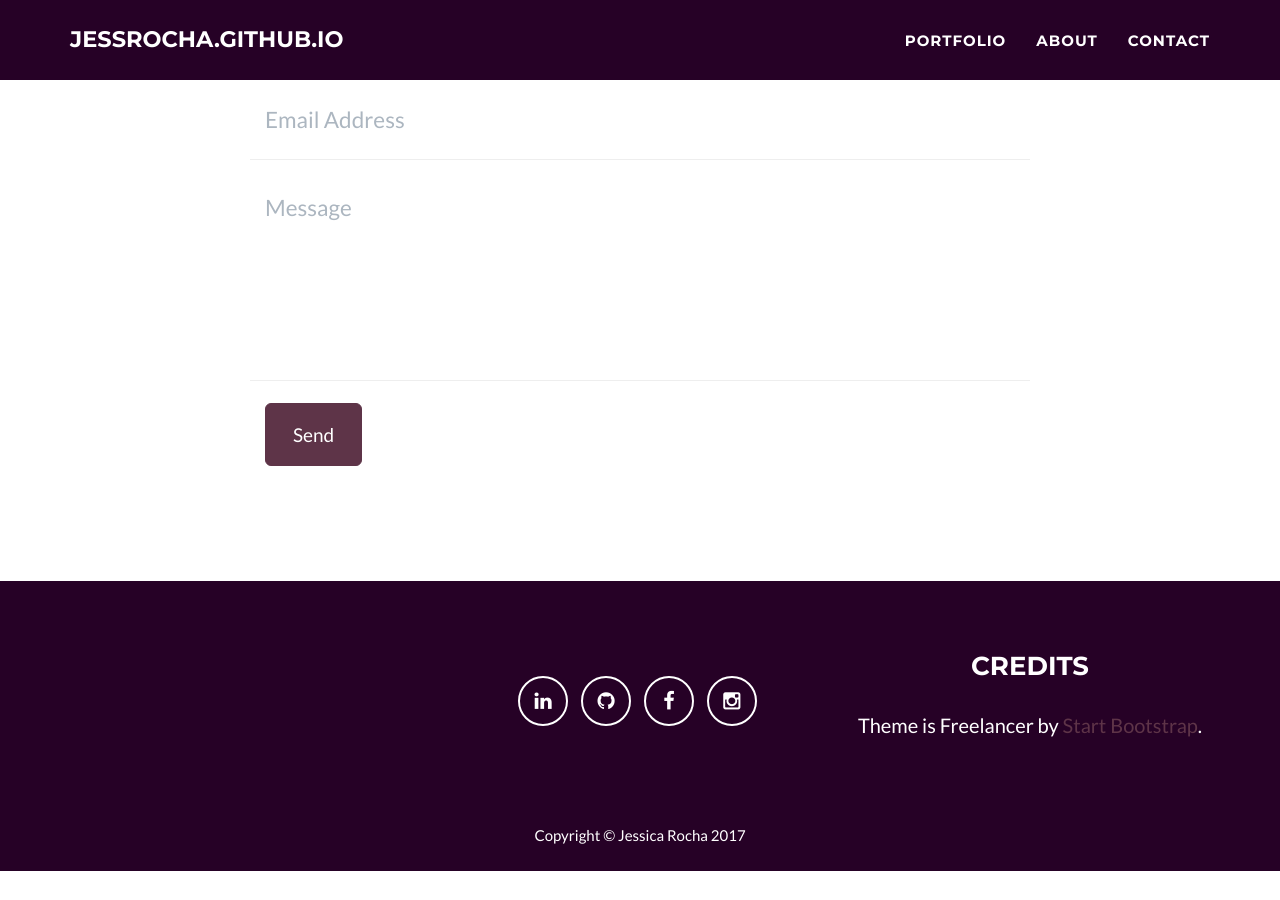
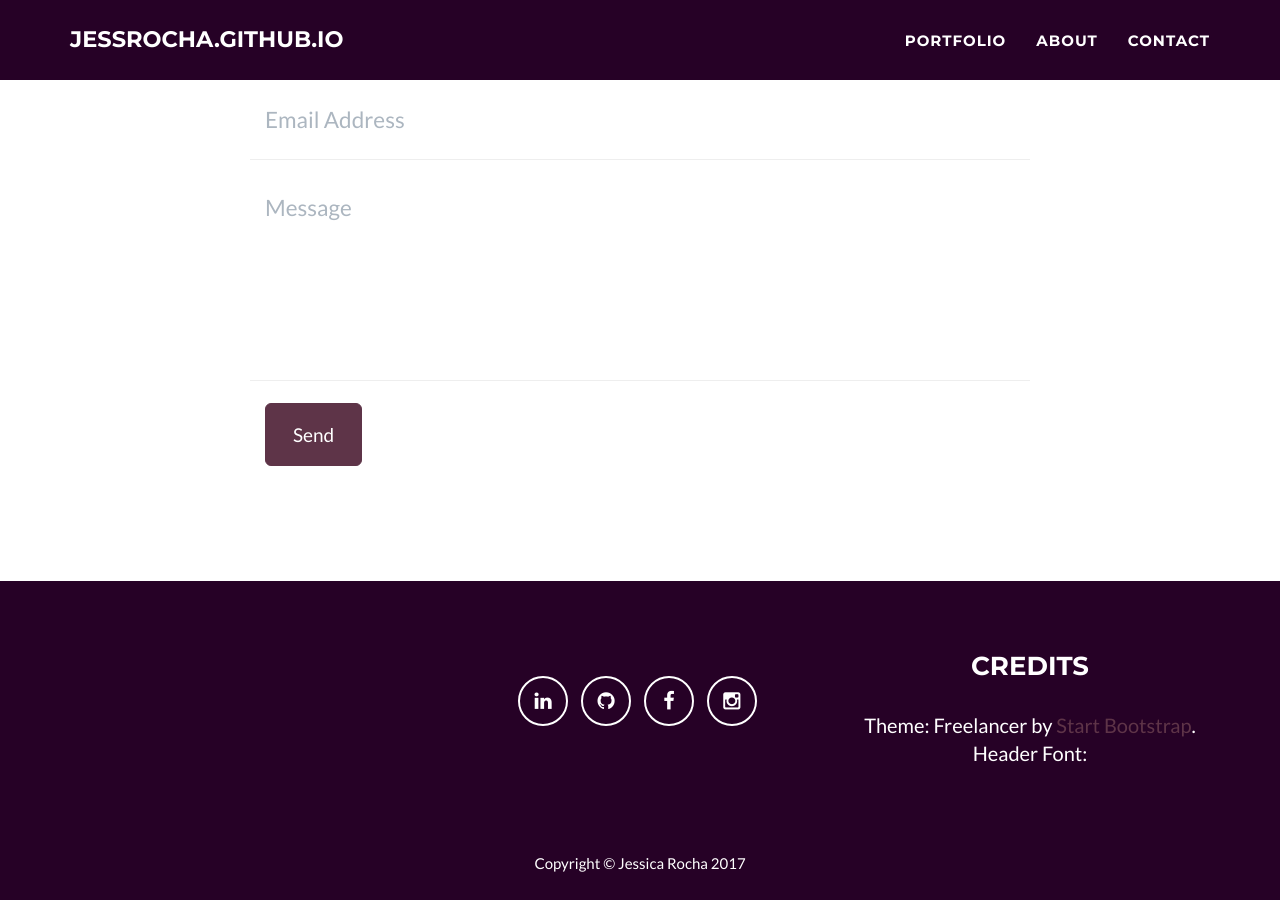
Before and after one commit to JessRocha/jessrocha.github.io, a Jekyll site: the page built from index.html, in a window 1280 px wide and 900 px high, scrolled down 2515 px. Built offline with Jekyll 4.4.1, drawn with Linux system fonts in a browser that asks for light colours; before the commit the page ends 3386 px from its top, so only the background shows below that.

Commit message:
Update _config.yml

```diff
--- a/_config.yml
+++ b/_config.yml
@@ -54,7 +54,7 @@ address:
   - line:
 
 # Credits content
-credits: 'Theme is Freelancer by <a href="http://startbootstrap.com">Start Bootstrap</a>.'
+credits: 'Theme: Freelancer by <a href="http://startbootstrap.com">Start Bootstrap</a>.<br/>Header Font: '
 
 # Build settings
 markdown: kramdown
```
